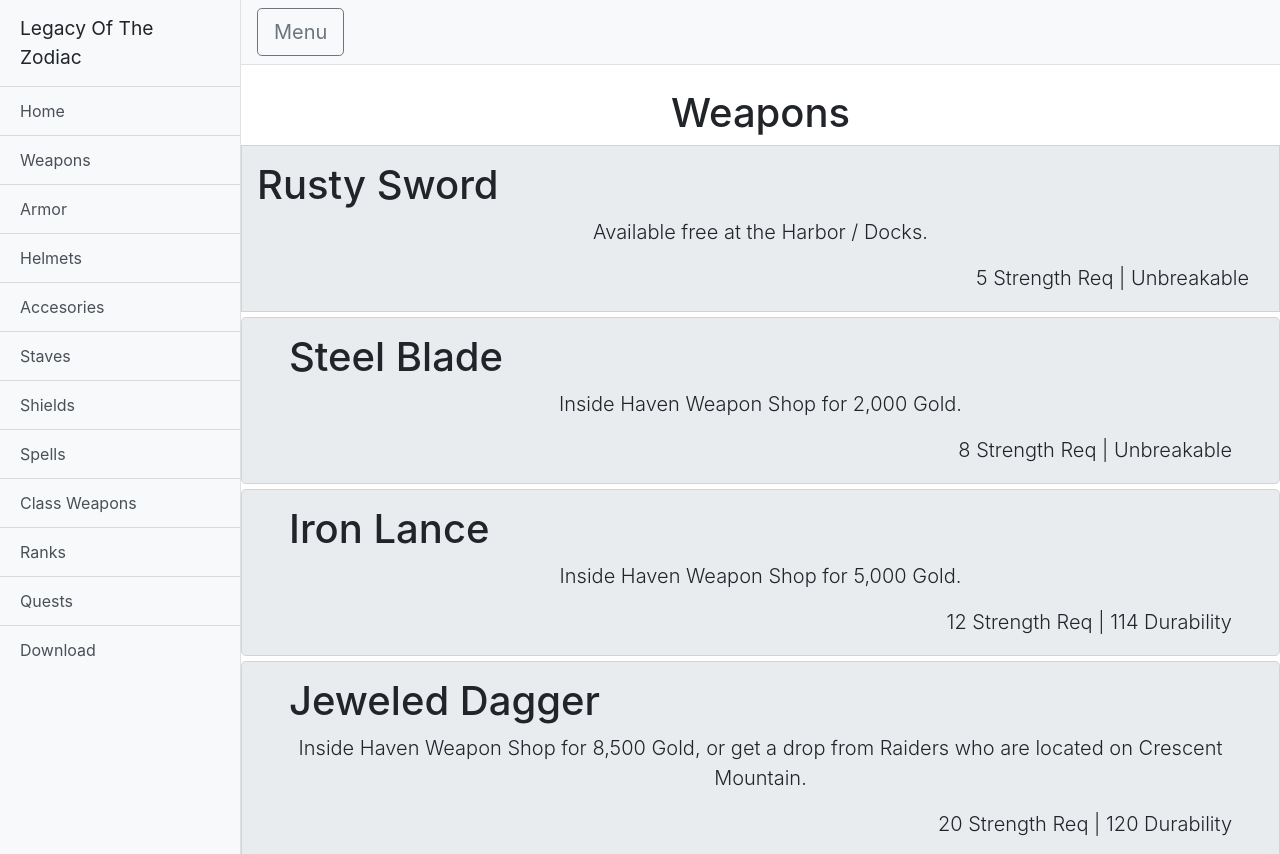
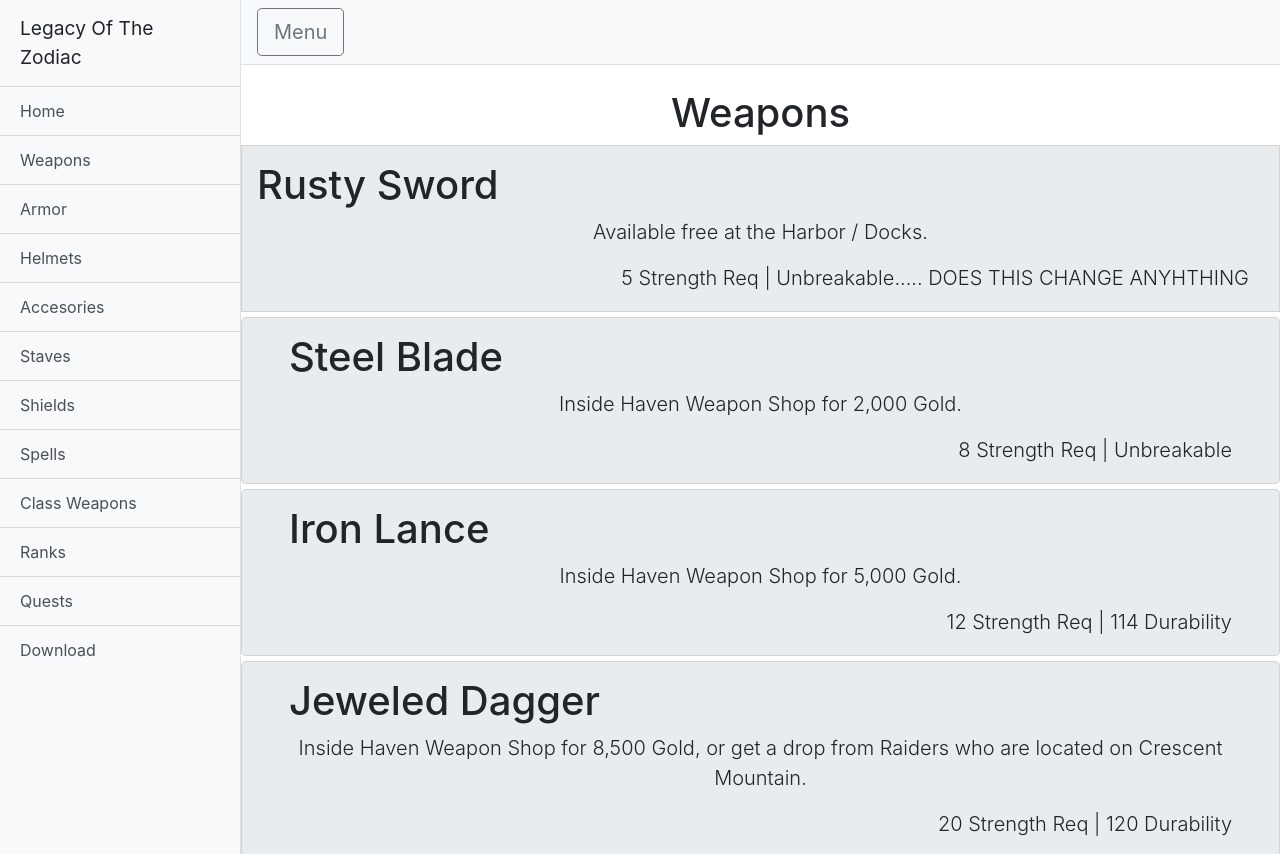
Before and after one commit to oshawn330/LozHelp, a website: page Weapons.html in a window 1280 px wide. Shown: the top 854 px of the page. Drawn offline with Linux system fonts and the light colour scheme.

Commit message:
testing changes

```diff
--- a/Weapons.html
+++ b/Weapons.html
@@ -65,7 +65,7 @@
 
           <h1 class="display-5">Rusty Sword</h1>
           <p class="lead col ">Available free at the Harbor / Docks.</p>
-          <p class="lead req col align-self-end">5 Strength Req | Unbreakable</p>
+          <p class="lead req col align-self-end">5 Strength Req | Unbreakable..... DOES THIS CHANGE ANYHTHING</p>
           </div>
 
       </div>
```
